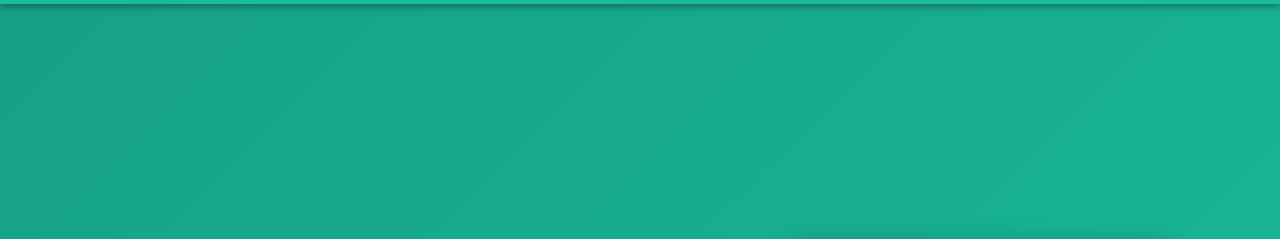
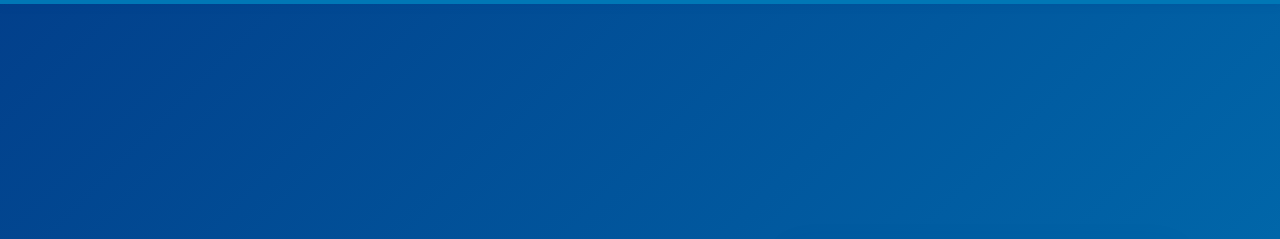
Before and after one commit to kaushika654/profile-website, a plain HTML site: page index.html in a window 1280 px wide. Shown: the part 60-299 px from the top of the page. Drawn offline with Linux system fonts and the light colour scheme.

Commit message:
Restore ocean breeze theme

```diff
--- a/css/theme.css
+++ b/css/theme.css
@@ -1,23 +1,23 @@
 :root {
   /* Primary Colors */
-  --color-primary: #1abc9c;
-  --color-primary-light: #48d1cc;
-  --color-primary-dark: #16a085;
+  --color-primary: #0077b6;
+  --color-primary-light: #00b4d8;
+  --color-primary-dark: #023e8a;
 
   /* Background Colors */
-  --color-bg: #1a1a2e;
-  --color-bg-secondary: #16213e;
-  --color-bg-card: #0f3460;
+  --color-bg: #f0fbff;
+  --color-bg-secondary: #e0f4fa;
+  --color-bg-card: #ffffff;
 
   /* Text Colors */
-  --color-text: #e0e0e0;
-  --color-text-secondary: #a0a0a0;
-  --color-text-inverse: #1a1a2e;
+  --color-text: #0b2e4a;
+  --color-text-secondary: #4a6b82;
+  --color-text-inverse: #ffffff;
 
   /* Accent & Borders */
-  --color-accent: #e94560;
-  --color-border: #2a2a4a;
-  --color-shadow: rgba(0, 0, 0, 0.4);
+  --color-accent: #d9480f;
+  --color-border: #bfe6f2;
+  --color-shadow: rgba(2, 62, 138, 0.15);
 
   /* Typography */
   --font-primary: 'Segoe UI', Tahoma, Geneva, Verdana, sans-serif;
```
